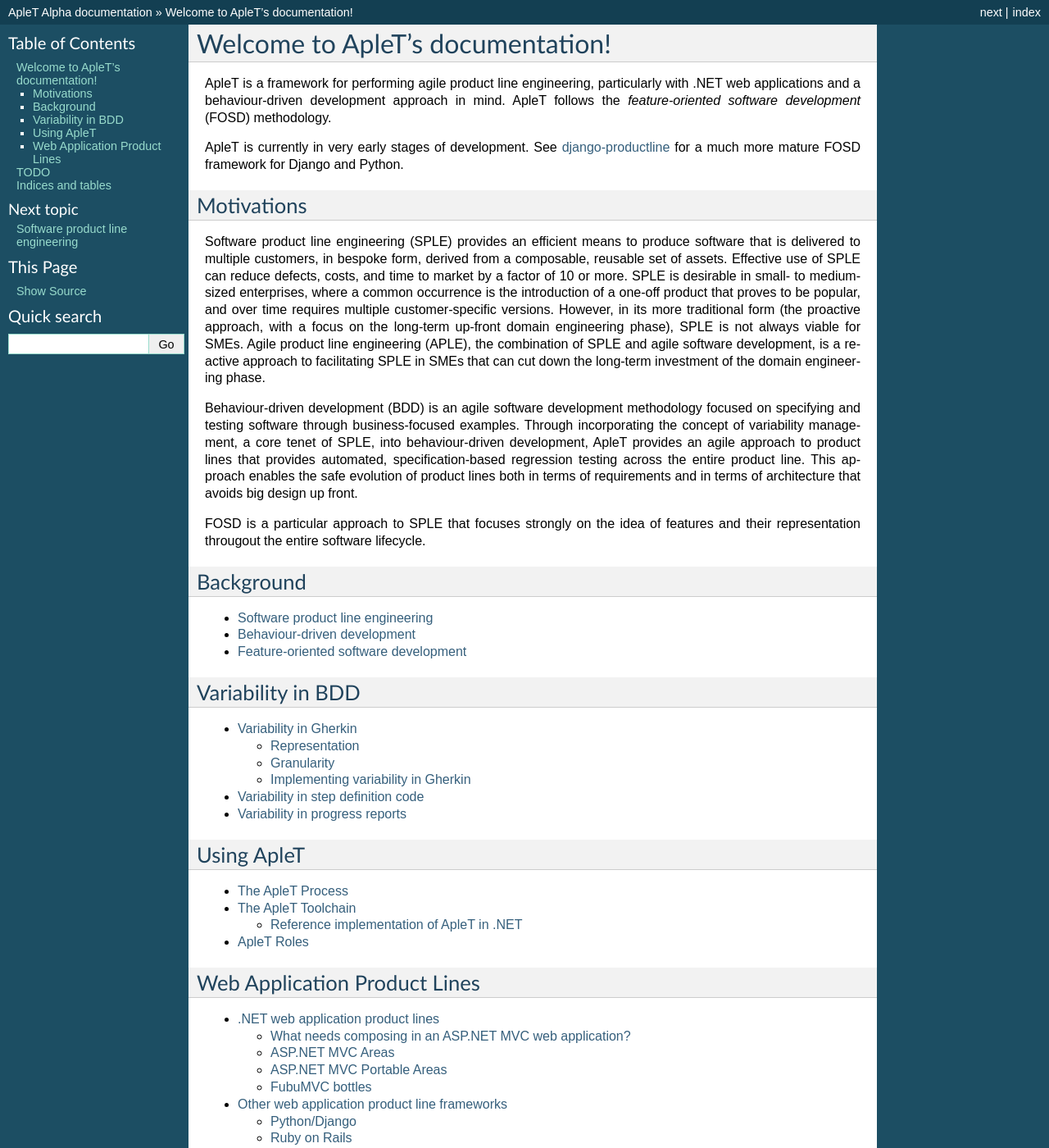
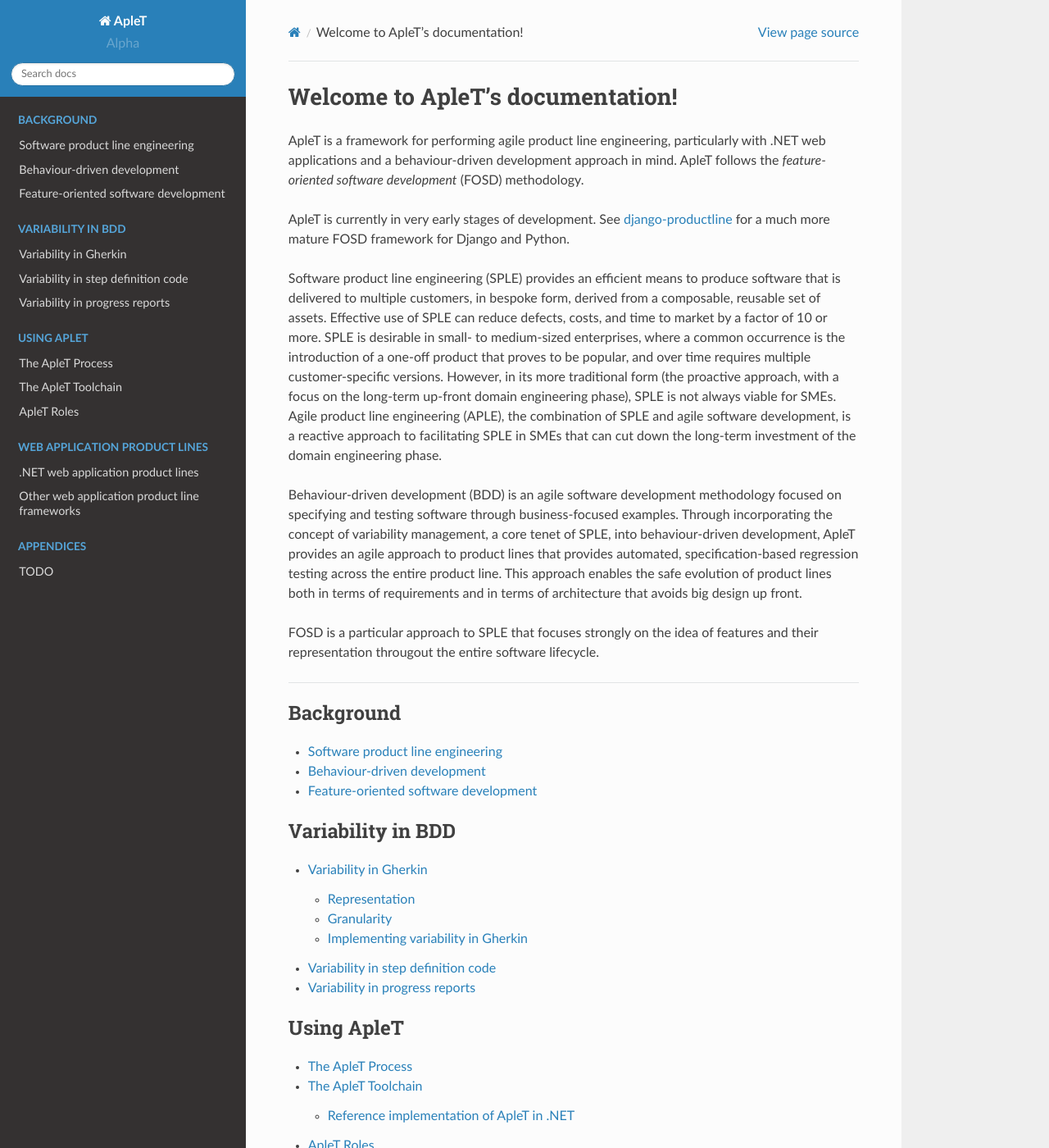
Before and after one commit to ngm/ApleT, a Sphinx documentation site: the page built from docs/index.rst, in a window 1280 px wide and 1400 px high. Shown: the whole window at 82% size. Built offline with Sphinx 7.4.7 and the Read the Docs theme 2.0.0, drawn with Linux system fonts in a browser that asks for light colours; some of the changed text lies outside the part shown.

Commit message:
Update conf to use readthedocs theme locally

```diff
--- a/docs/conf.py
+++ b/docs/conf.py
@@ -16,8 +16,8 @@
 # add these directories to sys.path here. If the directory is relative to the
 # documentation root, use os.path.abspath to make it absolute, like shown here.
 #
-# import os
-# import sys
+import os
+import sys
 # sys.path.insert(0, os.path.abspath('.'))
 
 # -- General configuration ------------------------------------------------
@@ -330,3 +330,9 @@
 # If true, do not generate a @detailmenu in the "Top" node's menu.
 #
 # texinfo_no_detailmenu = False
+
+on_rtd = os.environ.get('READTHEDOCS', None) == 'True'
+if not on_rtd:  # only import and set the theme if we're building docs locally
+    import sphinx_rtd_theme
+    html_theme = 'sphinx_rtd_theme'
+    html_theme_path = [sphinx_rtd_theme.get_html_theme_path()]
--- a/docs/index.rst
+++ b/docs/index.rst
@@ -13,10 +13,6 @@
 ApleT is currently in very early stages of development.  See
 `django-productline <https://django-productline.readthedocs.io/en/latest>`_
 for a much more mature FOSD framework for Django and Python.
-
-###########
-Motivations
-###########
 
 Software product line engineering (SPLE) provides an efficient means to
 produce software that is delivered to multiple customers, in bespoke form,
@@ -43,54 +39,43 @@
 FOSD is a particular approach to SPLE that focuses strongly on the idea of features
 and their representation througout the entire software lifecycle.
 
-
-##########
-Background
-##########
+----
 
 .. toctree::
+   :caption: Background
    :maxdepth: 2
 
    software_product_line_engineering
    behaviour_driven_development
    feature_oriented_software_development
 
-###################
-Variability in BDD
-###################
-
 .. toctree::
+   :caption: Variability in BDD
    :maxdepth: 2
 
    gherkin-and-variability
    variability-step-definitions
    variability-progress-reports
 
-###########
-Using ApleT
-###########
-
 .. toctree::
+   :caption: Using ApleT
    :maxdepth: 2
 
    process
    toolchain
    roles
 
-#############################
-Web Application Product Lines
-#############################
-
 .. toctree::
+   :caption: Web Application Product Lines
    :maxdepth: 2
 
    dotnet-webapp-productlines
    other-webapp-productlines
 
-TODO
-====
+.. toctree::
+   :caption: Appendices
+   :maxdepth: 2
 
-.. toctree::
    todo
 
 Indices and tables
```
